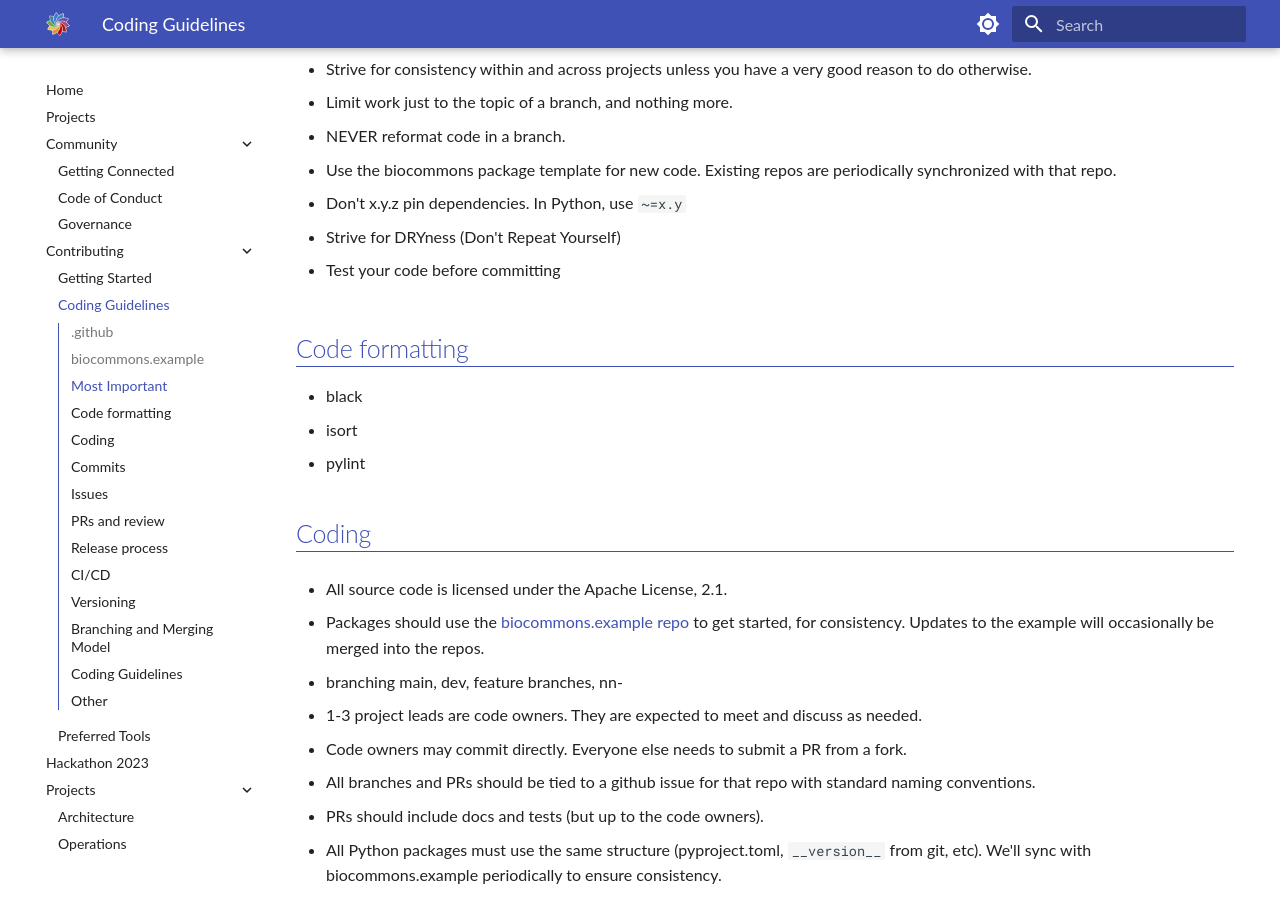
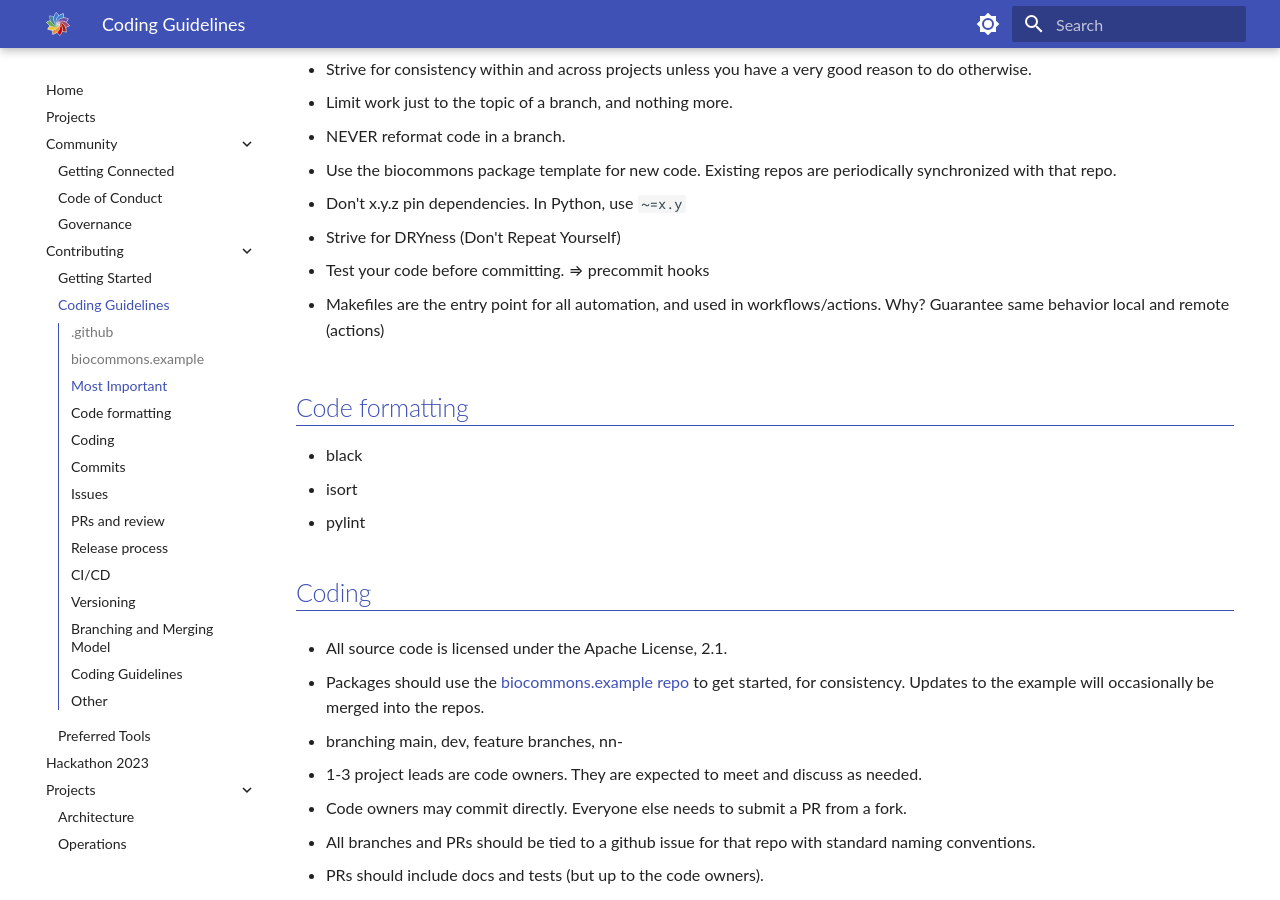
Before and after one commit to biocommons/biocommons.github.io, an MkDocs documentation site: the page built from docs/contributing/coding-guidelines.md, in a window 1280 px wide and 900 px high, scrolled down 611 px. Built offline with MkDocs 1.6.1 and Material for MkDocs 9.7.7, drawn with Linux system fonts in a browser that asks for light colours.

Commit message:
add comment re: Makefiles

```diff
--- a/docs/contributing/coding-guidelines.md
+++ b/docs/contributing/coding-guidelines.md
@@ -35,7 +35,10 @@ Consistency across biocommons
 
 - Strive for DRYness (Don't Repeat Yourself)
 
-- Test your code before committing
+- Test your code before committing. ⇒ precommit hooks
+
+- Makefiles are the entry point for all automation, and used in workflows/actions. Why? Guarantee
+  same behavior local and remote (actions)
 
 
 ## Code formatting
```
